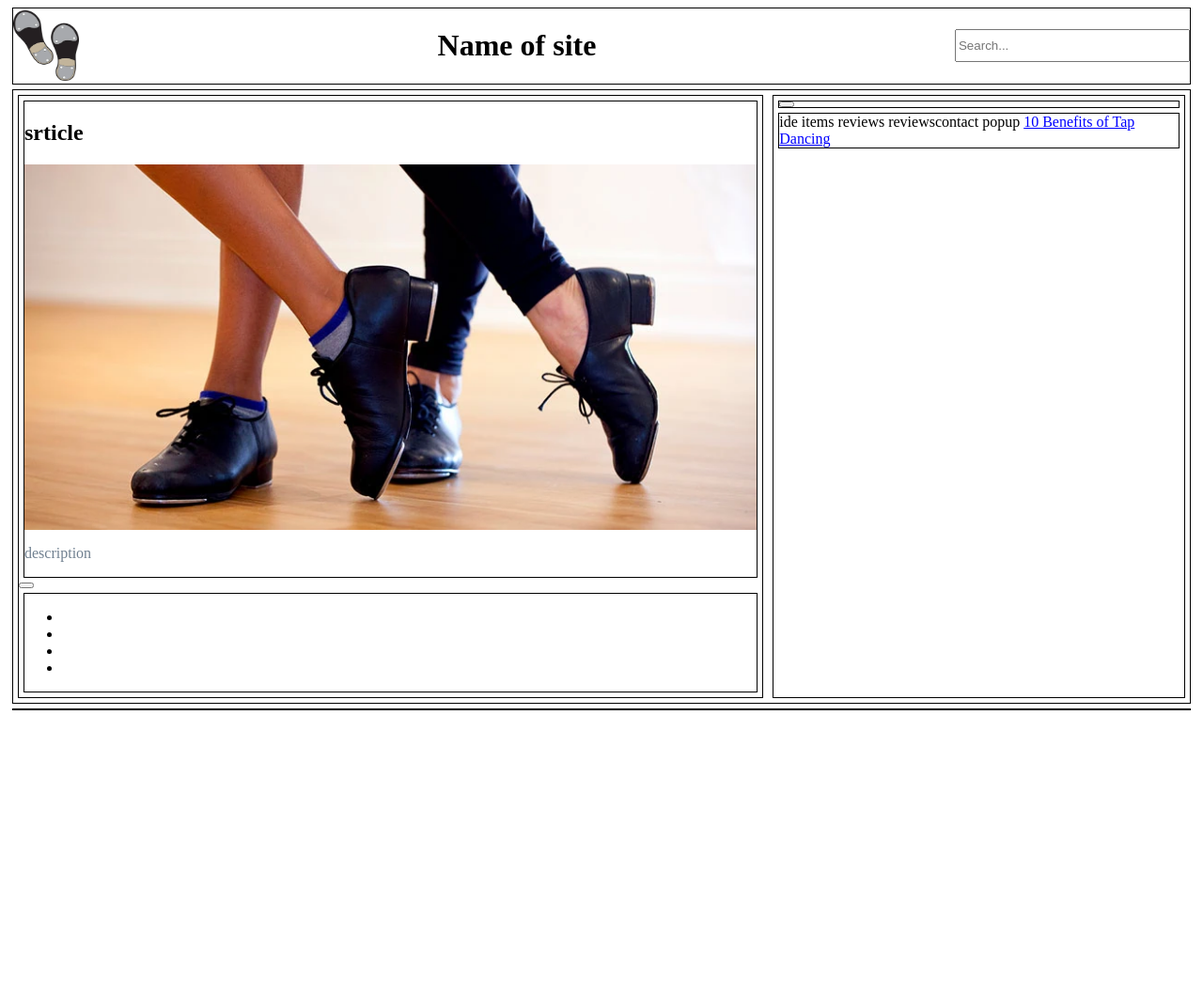
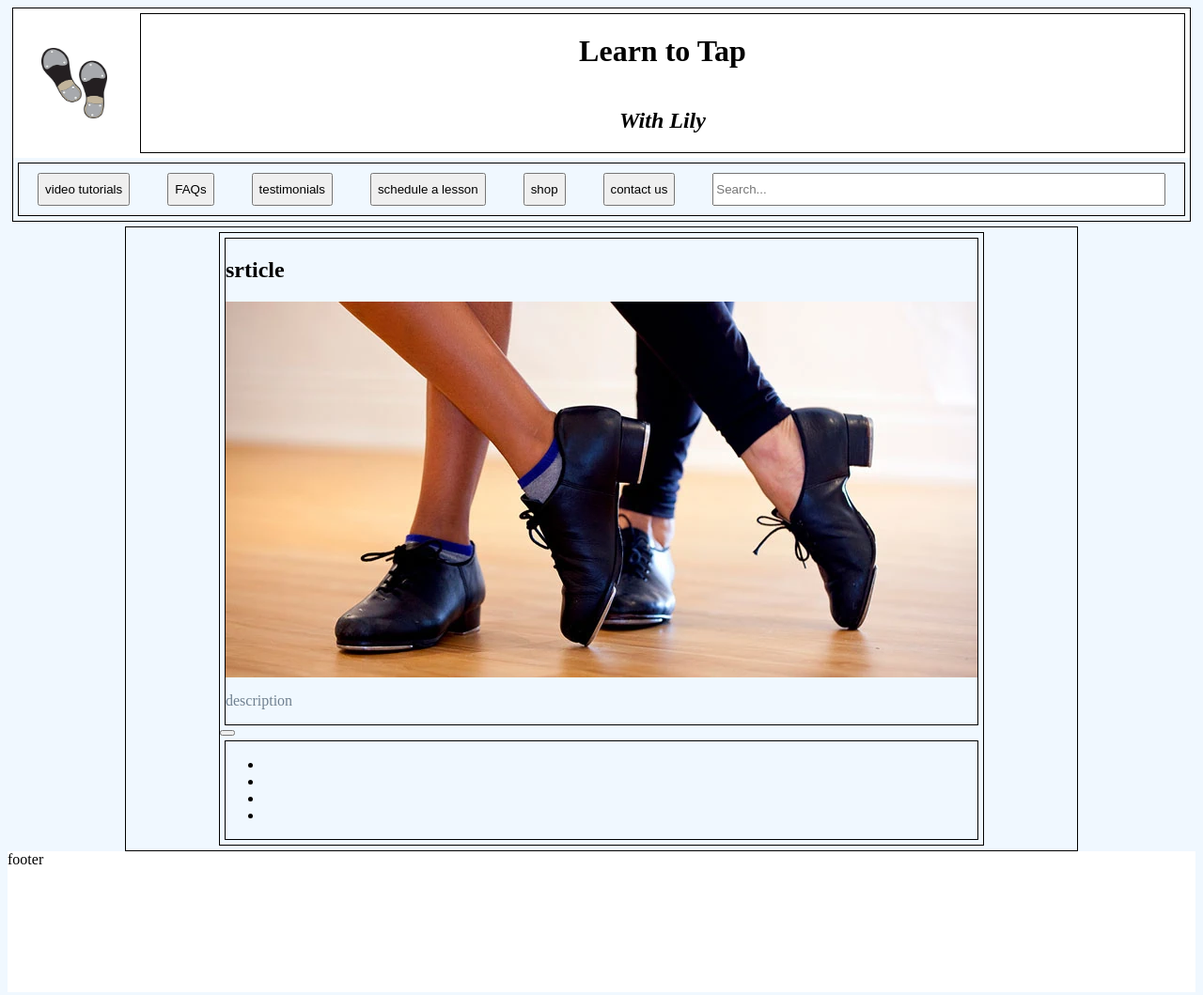
Before and after one commit to kimbarry/learn-to-tap, a plain HTML site: page index.html in a window 1280 px wide. Shown: the whole page at 94% size. Before the commit the page ends 800 px from the top, so only its background shows below. Drawn offline with Linux system fonts and the light colour scheme.

Commit message:
added structure and buttons

```diff
--- a/index.html
+++ b/index.html
@@ -4,16 +4,30 @@
 </script>
 
 <body>
-    <div>
+    <div id="top">
         <header>
+
             <img id="logo" src="logo.webp"/>
-            <h1>Name of site</h1>
-            <input id="search" type="text" placeholder="Search..."/>
+
+            <div id="title">
+                <h1>Learn to Tap</h1>
+                <h2><i>With Lily</i></h2>
+            </div>
+
         </header>
+        <div id="menu-bar">
+            <button class="menu-button">video tutorials</button>
+            <button class="menu-button">FAQs</button>
+            <button class="menu-button">testimonials</button>
+            <button class="menu-button">schedule a lesson</button>
+            <button class="menu-button">shop</button>
+            <button class="menu-button">contact us</button>
+            <input class="menu-button" id="search" type="text" placeholder="Search..."/>
+        </div>
     </div>
 <div id="main-section-container">
     <div>
-        <div>
+        <div id="article">
             <h2>srticle</h2>
 
             <img id="cover" src="cover.webp"/>
@@ -30,30 +44,20 @@
             </ul>
         </div>
     </div>
-    <div>
-        <div>
-            <button></button>
-        </div>
-        <div>
-            ide items
-            reviews
-            reviewscontact popup
-            <a href="https://www.chicagotap.org/post/tap-dance-brings-10-benefits-of-rhythmic-movement?gclid=Cj0KCQiAxbefBhDfARIsAL4XLRrhFYumAAl3fyFlmAInsSu5EBCFRa2DPxTVsdfDyLkg3GOP9Yit1C4aAn_lEALw_wcB">
-                10 Benefits of Tap Dancing
-            </a>
 
-        </div>
-    </div>
 </div>
-<div>
-    <footer></footer>
-</div>
+
+<footer>footer</footer>
+
 
 
 </body>
 <style>
+    body {
+        background-color: aliceblue;
+    }
     p{
-        color: grey;
+        color: rgb(173, 189, 221);
     }
 
     a {
@@ -76,22 +80,55 @@
 
     #main-section-container {
         display: flex;
+        justify-content: center;
+        width: 80%;
+        margin: auto;
+
     }
     header {
+        background-color: white;
         display: flex;
         justify-content: space-between;
         align-items: center;
+        margin: 0;
     }
 
     #logo {
+        height: 75px;
         width: 70px;
-        height: 75px;
-
+        margin: 30px;
+    }
+    #logo-container {
+        display: flex;
+        flex-grow: 1;
     }
     #search {
         height: 35px;
-        width: 250px;
+        flex-grow: 1;
 
+    }
+    #title {
+        display: flex;
+        flex-direction: column;
+        align-items: center;
+        flex-grow: 3;
+    }
+    footer {
+        height: 150px;
+        background-color: white;
+
+    }
+    #top {
+        display: flex;
+        flex-direction: column;
+    }
+    #menu-bar {
+        display: flex;
+        justify-content: space-around;
+
+    }
+    .menu-button {
+        margin: 10px 20px 10px 20px;
     }
 
 
```
